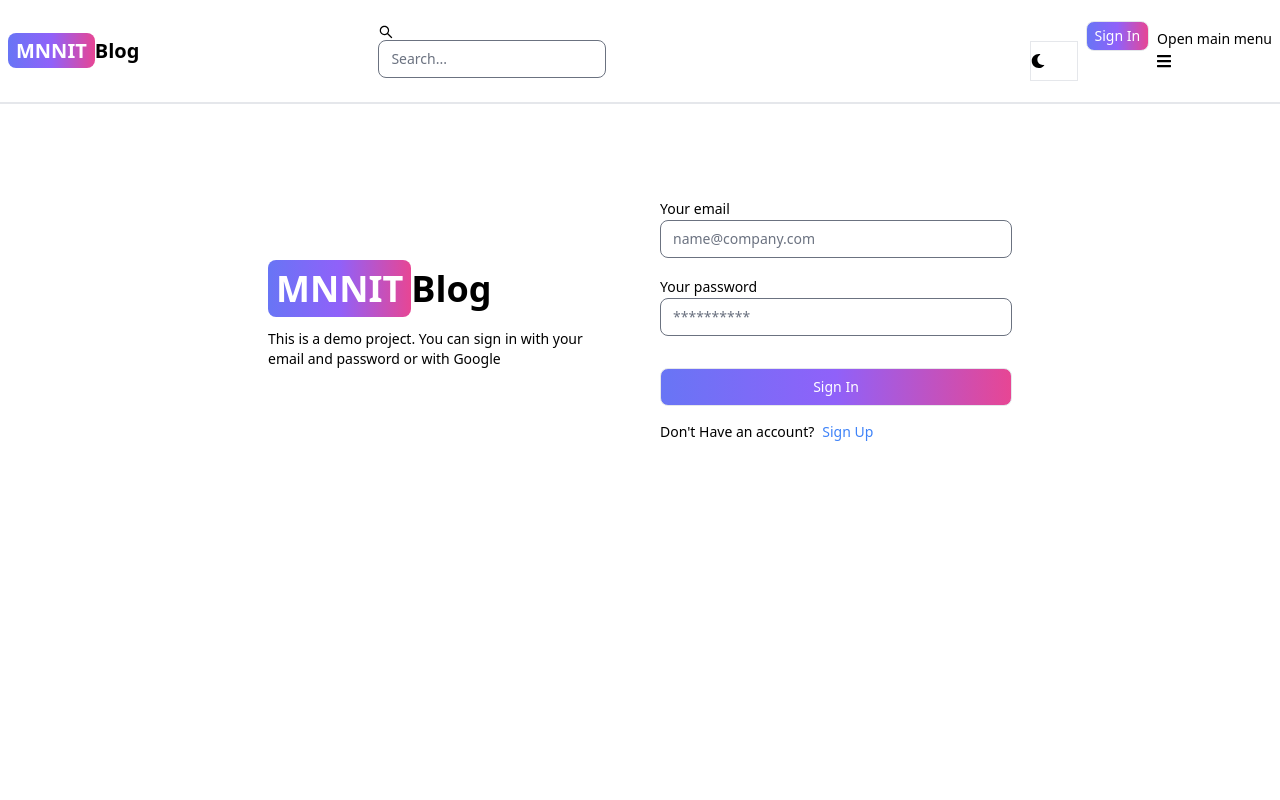
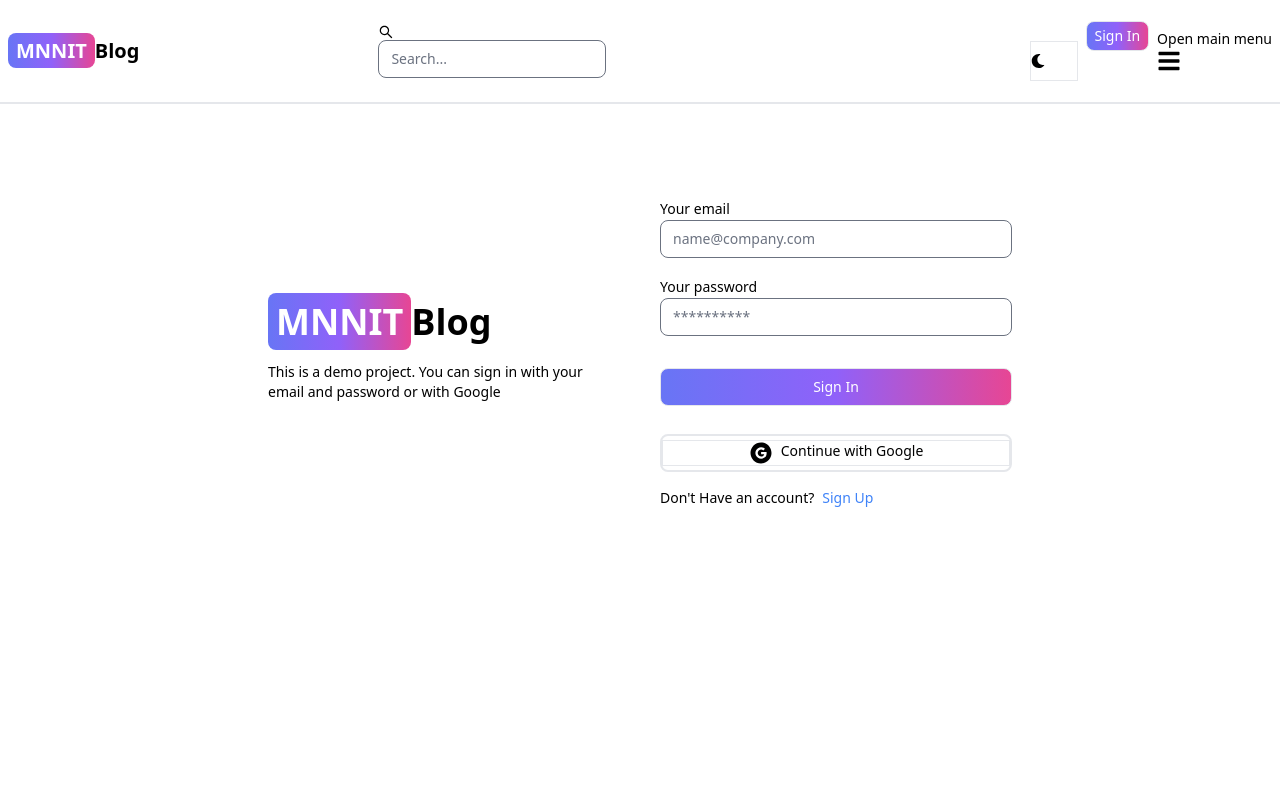
Before and after one commit to DishaVaish/mern-blog, a React (Vite) app in the folder client/: page /sign-in in a window 1280 px wide. Shown: the top 800 px of the page. Built offline with nearby package versions, Linux system fonts and the light colour scheme; no server answers.

Commit message:
OAuth functionality(frontend)

```diff
--- a/client/package.json
+++ b/client/package.json
@@ -11,6 +11,7 @@
   },
   "dependencies": {
     "@reduxjs/toolkit": "^2.2.3",
+    "firebase": "^10.11.0",
     "flowbite-react": "^0.8.0",
     "react": "^18.2.0",
     "react-dom": "^18.2.0",
--- /dev/null
+++ b/client/src/components/OAuth.jsx
@@ -0,0 +1,44 @@
+import { Button } from 'flowbite-react';
+import { AiFillGoogleCircle } from 'react-icons/ai';
+import { GoogleAuthProvider, signInWithPopup, getAuth } from 'firebase/auth';
+import { app } from '../firebase';
+import { useDispatch } from 'react-redux';
+import { signInSuccess } from '../redux/user/userSlice';
+import { useNavigate } from 'react-router-dom';
+
+
+export default function OAuth() {
+    const auth = getAuth(app)
+    const dispatch = useDispatch()
+    const navigate = useNavigate()
+    const handleGoogleClick = async () =>{
+        const provider = new GoogleAuthProvider()
+        provider.setCustomParameters({ prompt: 'select_account' })
+        try {
+            const resultsFromGoogle = await signInWithPopup(auth, provider)
+            const res = await fetch('/api/auth/google', {
+                method: 'POST',
+                headers: { 'Content-Type': 'application/json' },
+                body: JSON.stringify({
+                    name: resultsFromGoogle.user.displayName,
+                    email: resultsFromGoogle.user.email,
+                    googlePhotoUrl: resultsFromGoogle.user.photoURL,
+                }),
+                })
+            const data = await res.json()
+            if (res.ok){
+                dispatch(signInSuccess(data))
+                navigate('/')
+            }
+        } catch (error) {
+            console.log(error);
+        }
+    }
+  return (
+    <Button type='button' className='btn flex items-center justify-center
+     hover:bg-gradient-to-r  from-pink-300 to-indigo-300 rounded-lg text-black border-2 border-grey-200/100 mt-3 pt-1 pb-1' outline onClick={handleGoogleClick}>
+        <AiFillGoogleCircle className='w-6 h-6 mr-2'/>
+        Continue with Google
+    </Button>
+  )
+}
--- /dev/null
+++ b/client/src/firebase.js
@@ -0,0 +1,17 @@
+// Import the functions you need from the SDKs you need
+import { initializeApp } from "firebase/app";
+// TODO: Add SDKs for Firebase products that you want to use
+// https://firebase.google.com/docs/web/setup#available-libraries
+
+// Your web app's Firebase configuration
+const firebaseConfig = {
+  apiKey: import.meta.env.VITE_FIREBASE_API_KEY ,
+  authDomain: "mern-blog-ce725.firebaseapp.com",
+  projectId: "mern-blog-ce725",
+  storageBucket: "mern-blog-ce725.appspot.com",
+  messagingSenderId: "810377323035",
+  appId: "1:810377323035:web:69b2674f0050cc01e80ebe"
+};
+
+// Initialize Firebase
+export const app = initializeApp(firebaseConfig);
--- a/client/src/pages/SignIn.jsx
+++ b/client/src/pages/SignIn.jsx
@@ -4,6 +4,7 @@ import{Alert,Spinner, Label,TextInput,Button} from 'flowbite-react'
 import{ useState } from 'react';
 import { useDispatch , useSelector} from 'react-redux';
 import {signInStart ,signInSuccess, signInFailure} from '../redux/user/userSlice'
+import OAuth from '../components/OAuth';
 
 export default function SignIn() {
   const [formData, setFormData ] = useState({}) ;
@@ -77,7 +78,7 @@ export default function SignIn() {
                  <Label value='Your password' />
                  <TextInput type='password' placeholder='**********' id='password'  onChange={handleChange} />
              </div>
-             <Button className='btn flex items-center justify-center py-1.25  bg-gradient-to-r from-indigo-500 via-purple-500 to-pink-500 rounded-lg text-white mt-4 pt-2 pb-2' type='submit' disabled={loading} >
+             <Button className='btn flex items-center justify-center py-1.25  bg-gradient-to-r from-indigo-500 via-purple-500 to-pink-500 hover:from-indigo-600 hover:to-pink-600 rounded-lg text-white mt-4 pt-2 pb-2' type='submit' disabled={loading} >
               {
                  loading ? (
                   <>
@@ -88,6 +89,7 @@ export default function SignIn() {
 
            )}
              </Button>
+             <OAuth />
           </form>
           <div className='flex gap-2 text-sm mt-4'>
             <span>Don't Have an account?</span>
--- a/client/src/pages/SignUp.jsx
+++ b/client/src/pages/SignUp.jsx
@@ -2,6 +2,7 @@
 import { Link,useNavigate } from 'react-router-dom'
 import{Alert,Spinner, Label,TextInput,Button} from 'flowbite-react'
 import{ useState } from 'react';
+import OAuth from '../components/OAuth';
 
 export default function SignUp() {
   const [formData, setFormData ] = useState({}) ;
@@ -76,7 +77,7 @@ export default function SignUp() {
                  <Label value='Your password' />
                  <TextInput type='password' placeholder='Password' id='password'  onChange={handleChange} />
              </div>
-             <Button className='btn flex items-center justify-center py-1.25  bg-gradient-to-r from-indigo-500 via-purple-500 to-pink-500 rounded-lg text-white mt-4 pt-2 pb-2' type='submit' disabled={loading} >
+             <Button className='btn flex items-center justify-center py-1.25  bg-gradient-to-r from-indigo-500 via-purple-500 to-pink-500 hover:from-indigo-600 hover:to-pink-600 rounded-lg text-white mt-4 pt-2 pb-2' type='submit' disabled={loading} >
               {
                  loading ? (
                   <>
@@ -87,6 +88,7 @@ export default function SignUp() {
 
            )}
              </Button>
+             <OAuth />
           </form>
           <div className='flex gap-2 text-sm mt-4'>
             <span>Have an account?</span>
```
Also changed, not shown: 1 other file (tests, documents, lock files or other folders).
